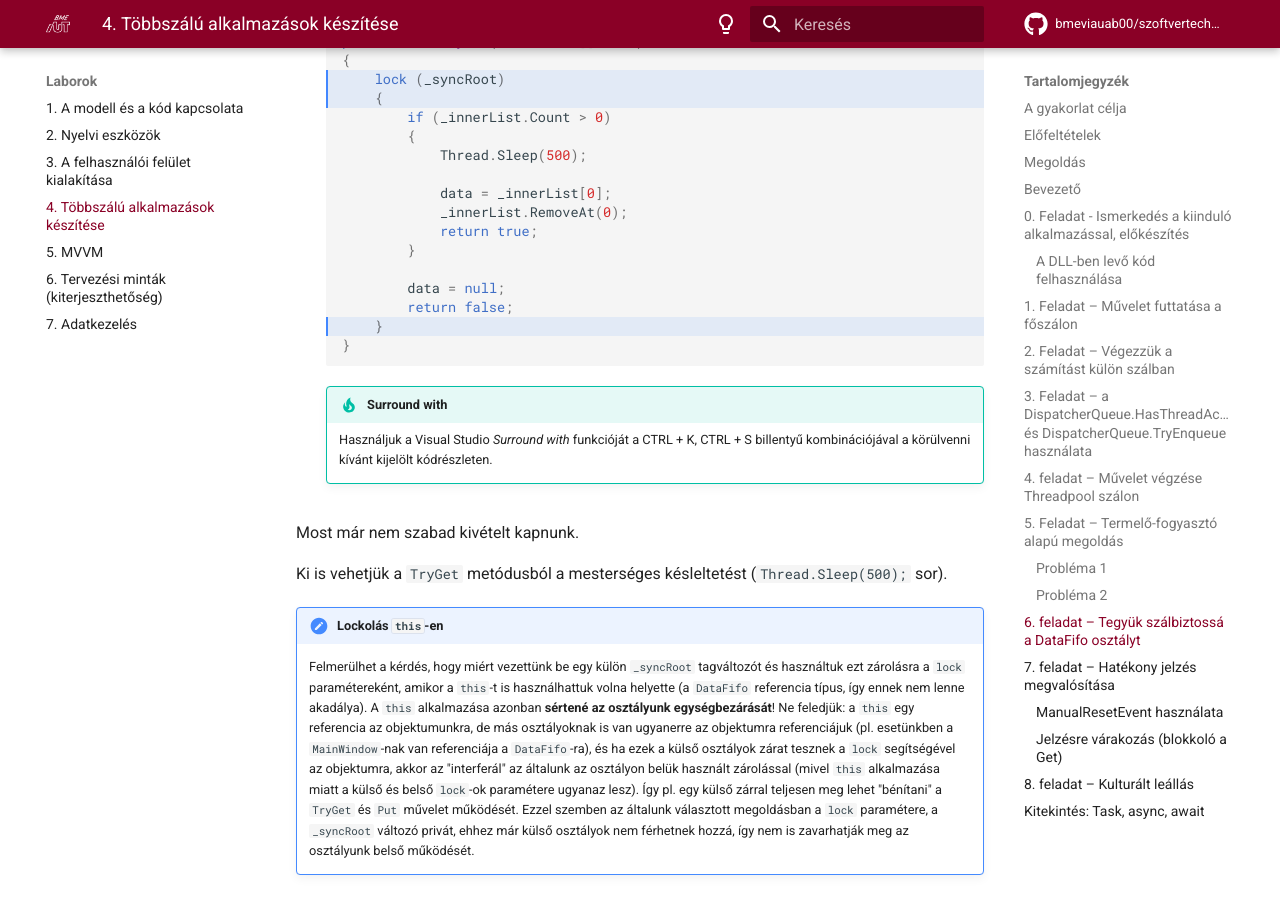
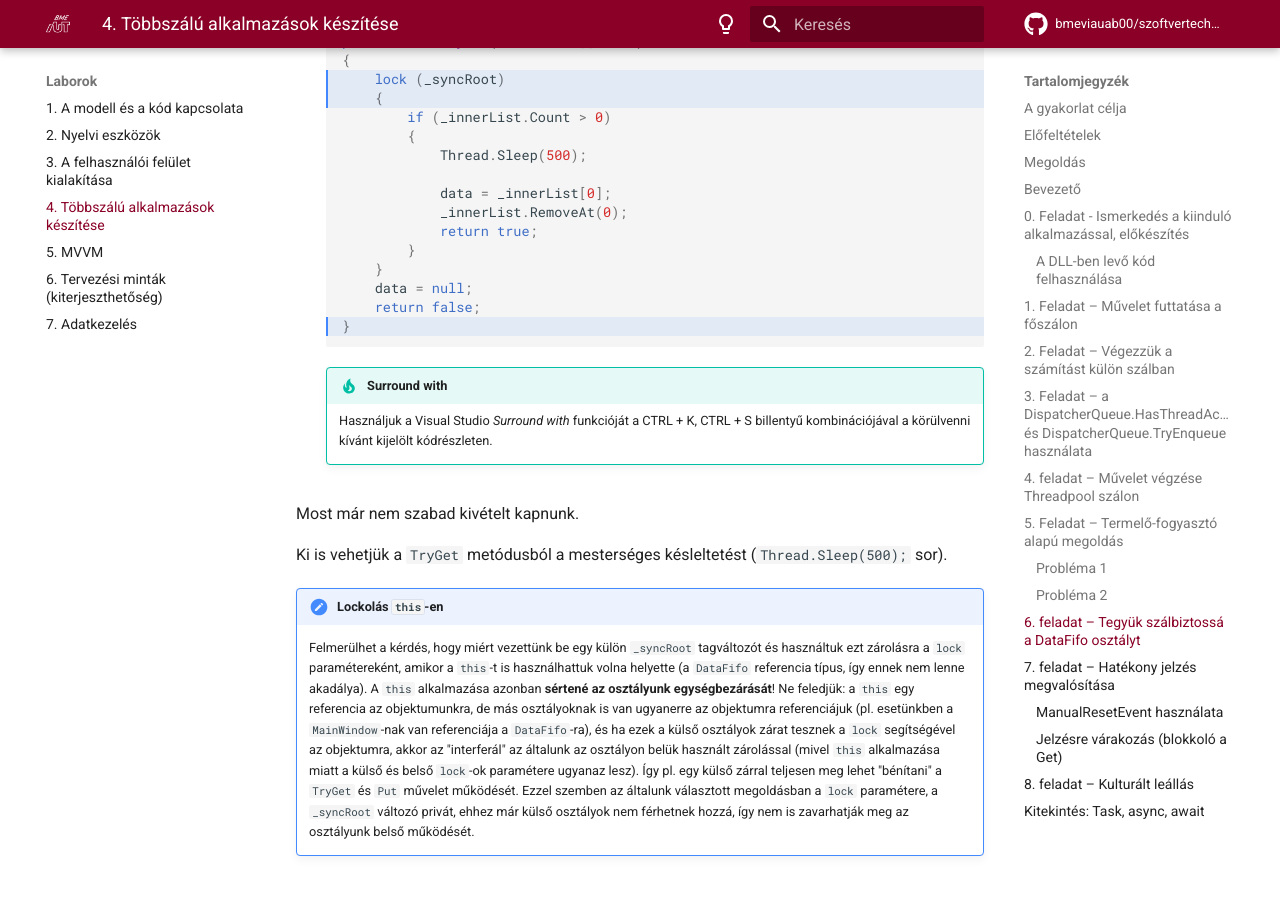
Before and after one commit to bmeviauab00/szoftvertechnikak, an MkDocs documentation site: the page built from docs/labor/4-tobbszalu/index.md, in a window 1280 px wide and 900 px high, scrolled down 13072 px. Built offline with MkDocs 1.6.1 and Material for MkDocs 9.7.7, drawn with Linux system fonts in a browser that asks for light colours; emoji names are drawn with the system emoji font; comment, search, counter and statistics services are not loaded; the version menu is left out.

Commit message:
Lab4, kisebb átszervezés, jobban paszzol a WaitHandle.WaitAny-hez

````diff
--- a/docs/labor/4-tobbszalu/index.md
+++ b/docs/labor/4-tobbszalu/index.md
@@ -372,10 +372,9 @@
                 _innerList.RemoveAt(0);
                 return true;
             }
-
-            data = null;
-            return false;
         }
+        data = null;
+        return false;
     }
     ```
 
@@ -437,10 +436,9 @@
 
                 return true;
             }
-
-            data = null;
-            return false;
         }
+        data = null;
+        return false;
     }
     ```
 
@@ -501,10 +499,9 @@
 
                 return true;
             }
-
-            data = null;
-            return false;
         }
+        data = null;
+        return false;
     }
     ```
 
@@ -563,7 +560,7 @@
 
 2.	A `TryGet`-ben erre az eseményre is várakozzunk. A `WaitAny` metódus akkor engedi tovább a futtatást, ha a paraméterként megadott `WaitHandle` típusú objektumok közül valamelyik jelzett állapotba kerül, és visszaadja annak tömbbéli indexét. Tényleges adatfeldolgozást pedig csak akkor szeretnénk, ha a `_hasData` jelzett (amikor is a `WaitAny` 0-val tér vissza).
 
-    ```cs hl_lines="3"
+    ```cs hl_lines="3 4 19"
     public bool TryGet(out double[] data)
     {
         if (WaitHandle.WaitAny(new[] { _hasData, _releaseTryGet }) == 0)
@@ -576,7 +573,7 @@
                     _innerList.RemoveAt(0);
                     if (_innerList.Count == 0)
                     {
-                    _hasData.Reset();
+                        _hasData.Reset();
                     }
 
                     return true;
````
